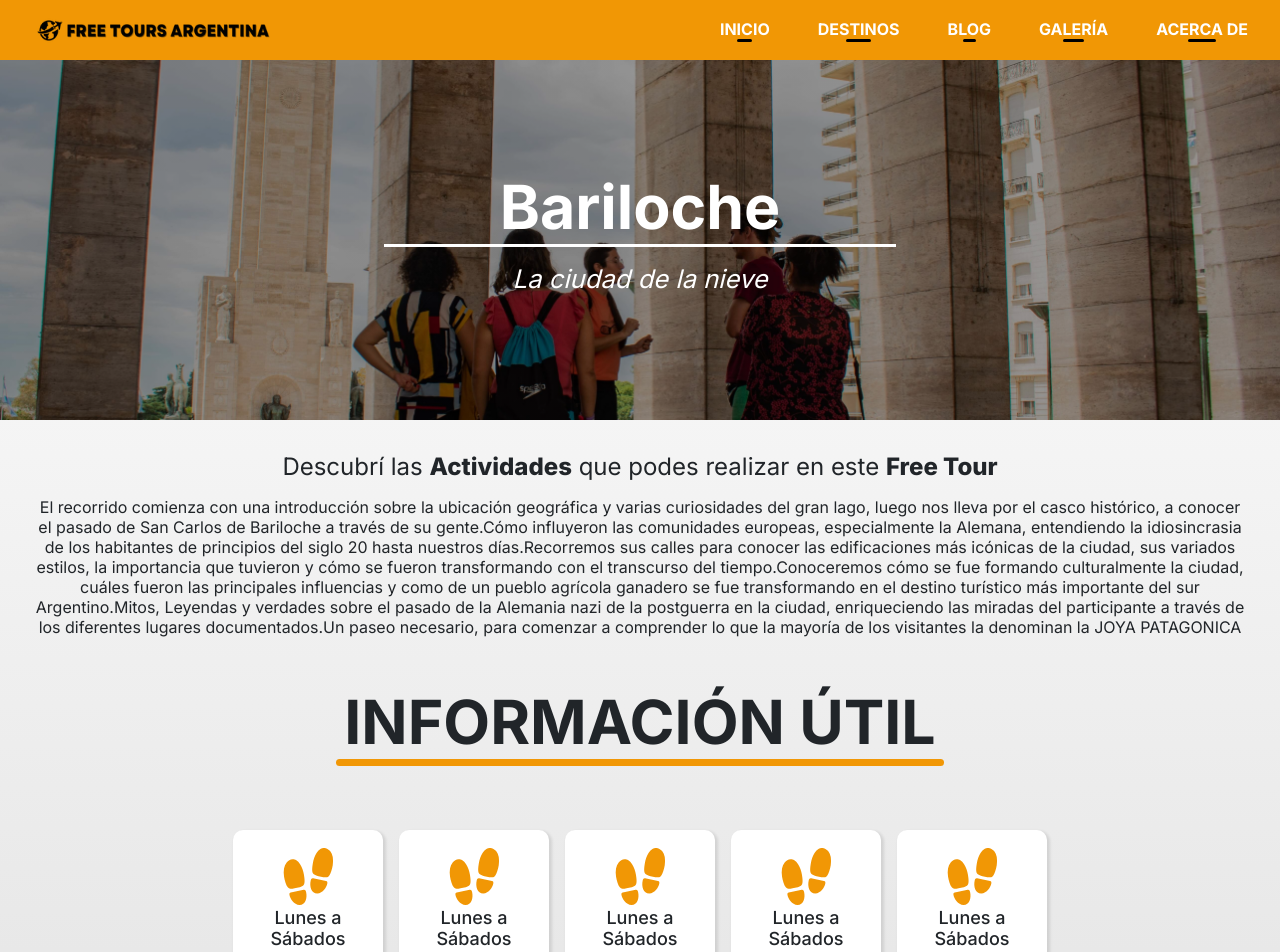
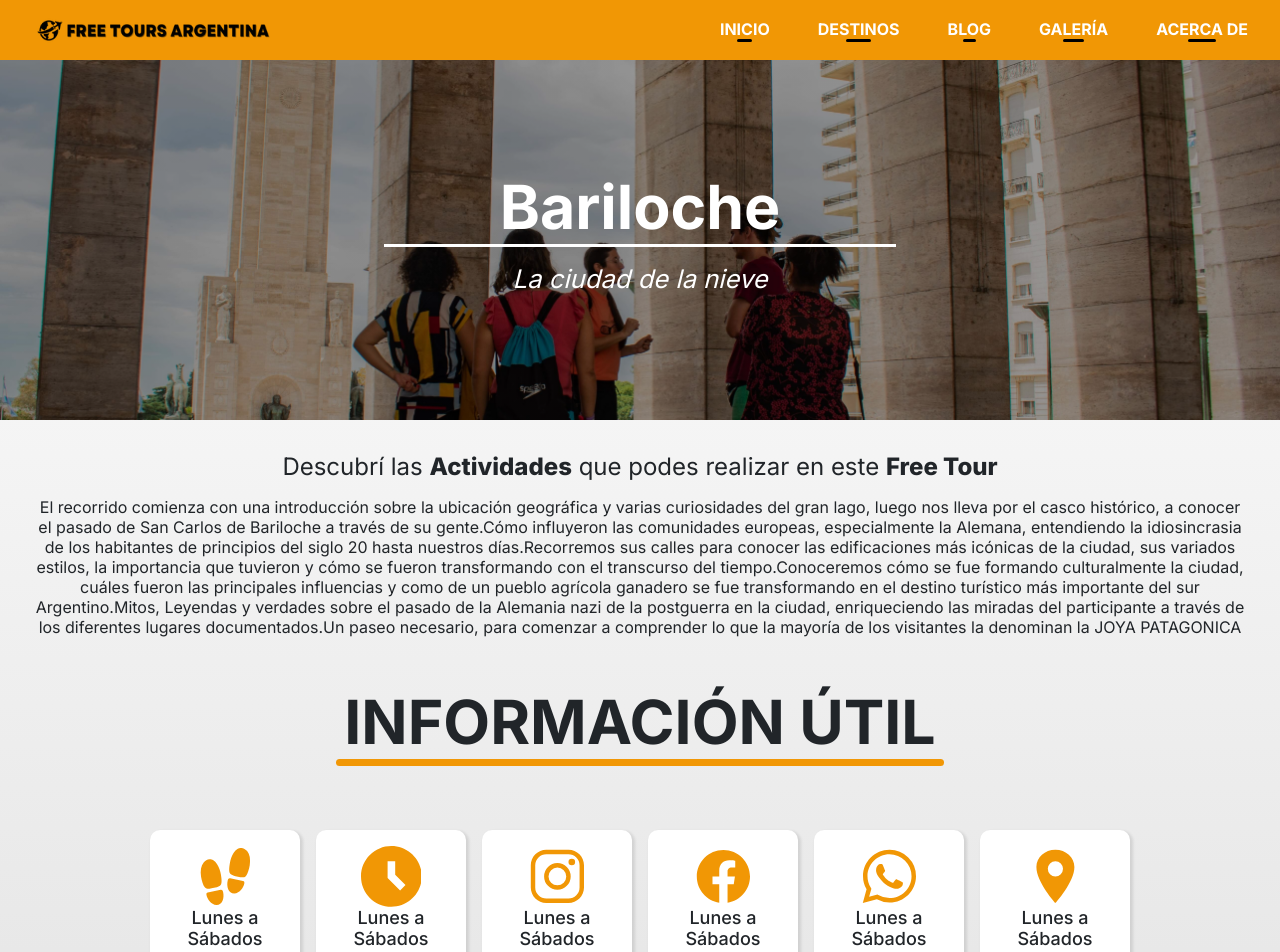
Before and after one commit to GonzaloGuaimas/tourism-blog-website-nextjs, a Next.js app: page /place-to-go/1 in a window 1280 px wide. Shown: the top 952 px of the page. Built offline with nearby package versions, Linux system fonts and the light colour scheme.

Commit message:
change aboutcard icons

```diff
--- a/components/place-to-go/About.tsx
+++ b/components/place-to-go/About.tsx
@@ -2,7 +2,11 @@ import React from 'react'
 import styles from '../../styles/Places.module.css'
 import AboutCard from '../pure/place-to-go/AboutCard'
 import { IoFootstepsSharp } from "react-icons/io5"
-
+import { ImClock2 } from "react-icons/im"
+import { IoLogoInstagram } from "react-icons/io5"
+import { IoLogoFacebook } from "react-icons/io5"
+import { IoLogoWhatsapp } from "react-icons/io5"
+import { IoLocationSharp } from "react-icons/io5"
 const About = () => {
   return (
     <div className={styles.About} id='about'>
@@ -14,10 +18,11 @@ const About = () => {
         </div>
         <div className={styles.AboutGrid}>
             <AboutCard text={'Lunes a Sábados 09:45hs'} icon={<IoFootstepsSharp className={styles.AboutCardIcon}/>}/>
-            <AboutCard text={'Lunes a Sábados 09:45hs'} icon={<IoFootstepsSharp className={styles.AboutCardIcon}/>}/>
-            <AboutCard text={'Lunes a Sábados 09:45hs'} icon={<IoFootstepsSharp className={styles.AboutCardIcon}/>}/>
-            <AboutCard text={'Lunes a Sábados 09:45hs'} icon={<IoFootstepsSharp className={styles.AboutCardIcon}/>}/>
-            <AboutCard text={'Lunes a Sábados 09:45hs'} icon={<IoFootstepsSharp className={styles.AboutCardIcon}/>}/>
+            <AboutCard text={'Lunes a Sábados 09:45hs'} icon={<ImClock2 className={styles.AboutCardIcon}/>}/>
+            <AboutCard text={'Lunes a Sábados 09:45hs'} icon={<IoLogoInstagram className={styles.AboutCardIcon}/>}/>
+            <AboutCard text={'Lunes a Sábados 09:45hs'} icon={<IoLogoFacebook className={styles.AboutCardIcon}/>}/>
+            <AboutCard text={'Lunes a Sábados 09:45hs'} icon={<IoLogoWhatsapp className={styles.AboutCardIcon}/>}/>
+            <AboutCard text={'Lunes a Sábados 09:45hs'} icon={<IoLocationSharp className={styles.AboutCardIcon}/>}/>
         </div>
     </div>
   )
--- a/components/pure/place-to-go/AboutCard.tsx
+++ b/components/pure/place-to-go/AboutCard.tsx
@@ -1,11 +1,5 @@
 import React from 'react'
 import styles from '../../../styles/Places.module.css'
-import { ImClock2 } from "react-icons/im"
-import { IoFootstepsSharp } from "react-icons/io5"
-import { IoLogoInstagram } from "react-icons/io5"
-import { IoLogoFacebook } from "react-icons/io5"
-import { IoLogoWhatsapp } from "react-icons/io5"
-import { IoLocationSharp } from "react-icons/io5"
 
 const AboutCard = ({icon, text}: {icon: any, text: string}) => {
   return (
```
